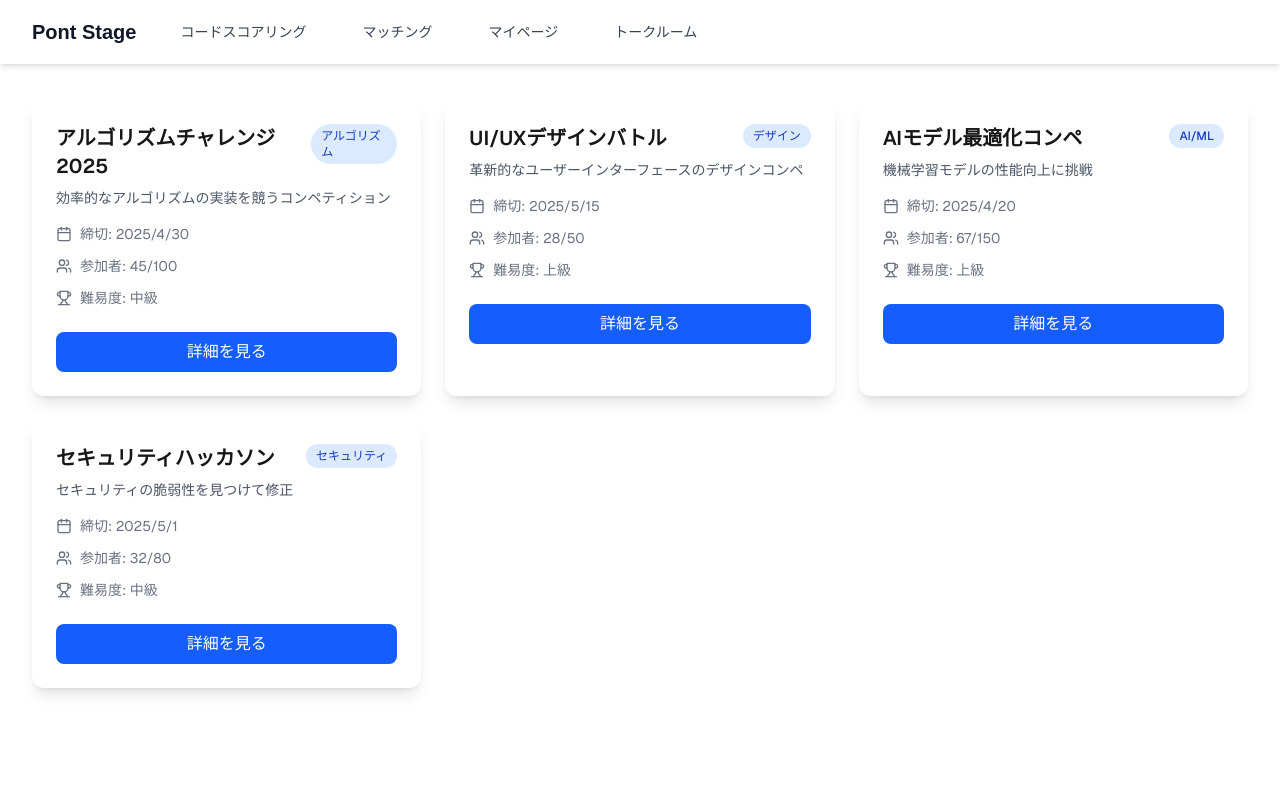
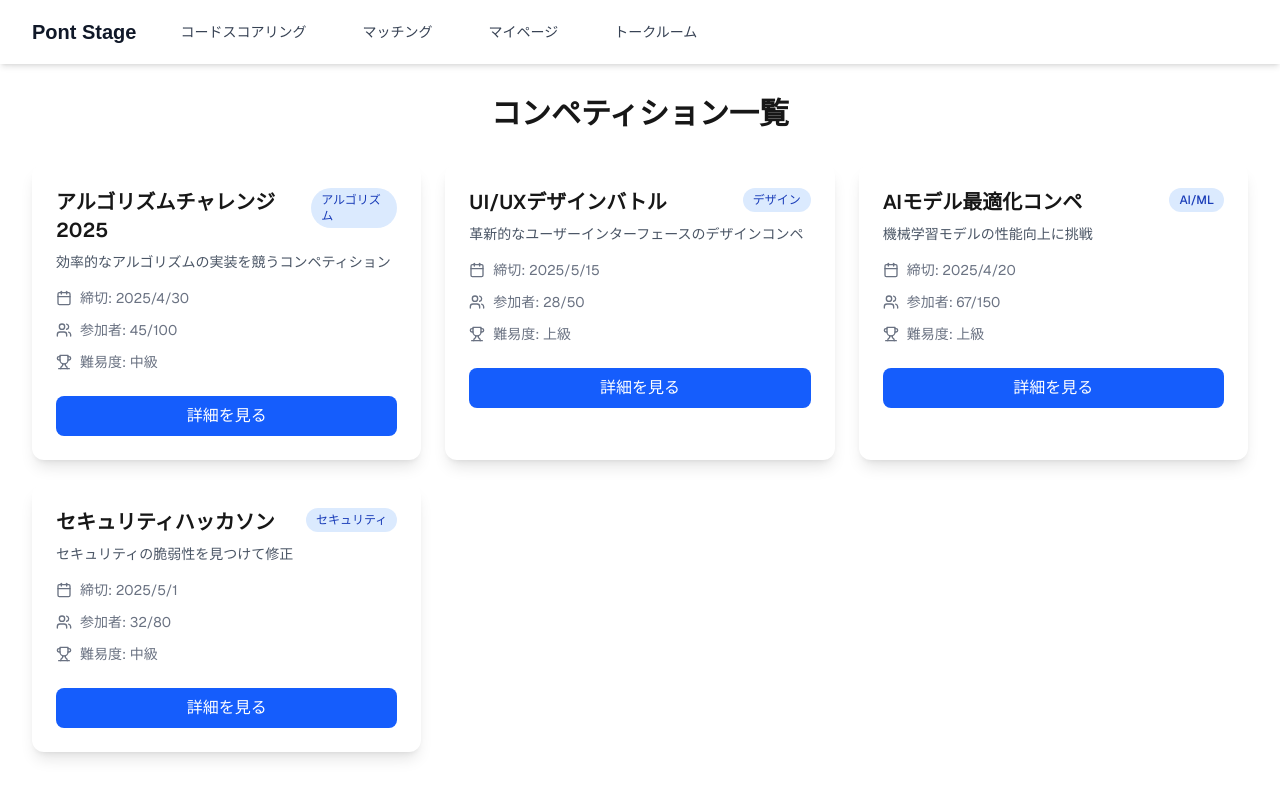
Before and after one commit to tktm8/howtv2025, a Next.js app: page / in a window 1280 px wide. Shown: the top 798 px of the page. Built offline with nearby package versions, Linux system fonts and the light colour scheme.

Commit message:
fix: ヘッダーで隠れてしまうのを修正

```diff
--- a/src/app/layout.tsx
+++ b/src/app/layout.tsx
@@ -25,11 +25,11 @@ export default function RootLayout({
 }>) {
   return (
     <html lang="en">
-      <body
-        className={`${geistSans.variable} ${geistMono.variable} antialiased`}
-      >
+      <body className={`${geistSans.variable} ${geistMono.variable} antialiased`}>
         <Header />
-        {children}
+        <main className="pt-16">
+          {children}
+        </main>
       </body>
     </html>
   );
```
